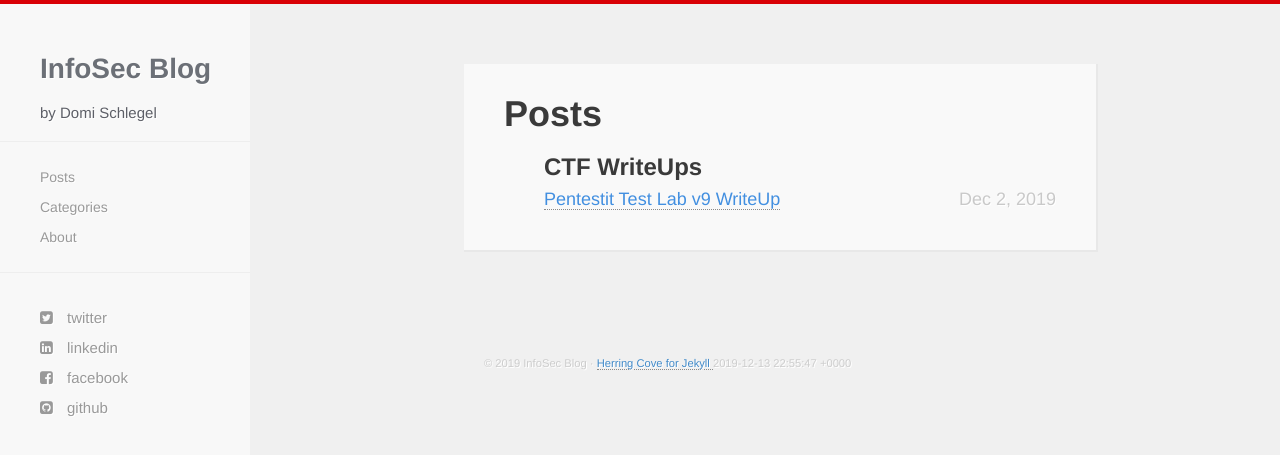
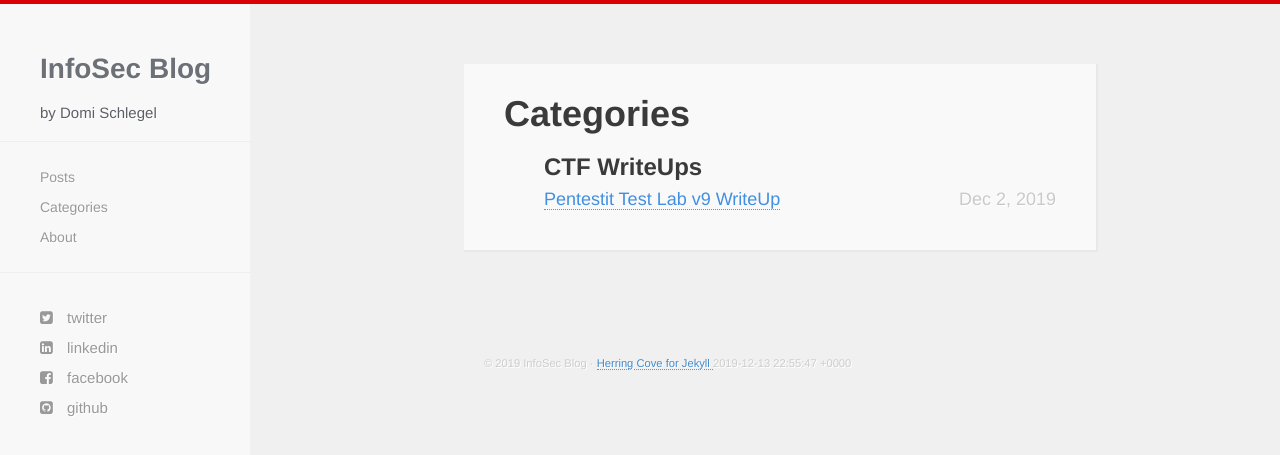
Before and after one commit to PhaNDoMs/PhaNDoMs.github.io, a Jekyll site: the page built from categories.html, in a window 1280 px wide. Shown: the top 455 px of the page. Built offline with Jekyll 4.4.1, drawn with Linux system fonts in a browser that asks for light colours; nearby versions of some CDN libraries.

Commit message:
Update categories.html

```diff
--- a/categories.html
+++ b/categories.html
@@ -5,7 +5,7 @@ title: Categories
 
 <div class="container">
   <div id="article">
-  <h1>Posts</h1>
+  <h1>Categories</h1>
   <ul class="posts">
 	{% for category in site.categories %}
 		{% capture category_name %}{{ category | first }}{% endcapture %}
```
